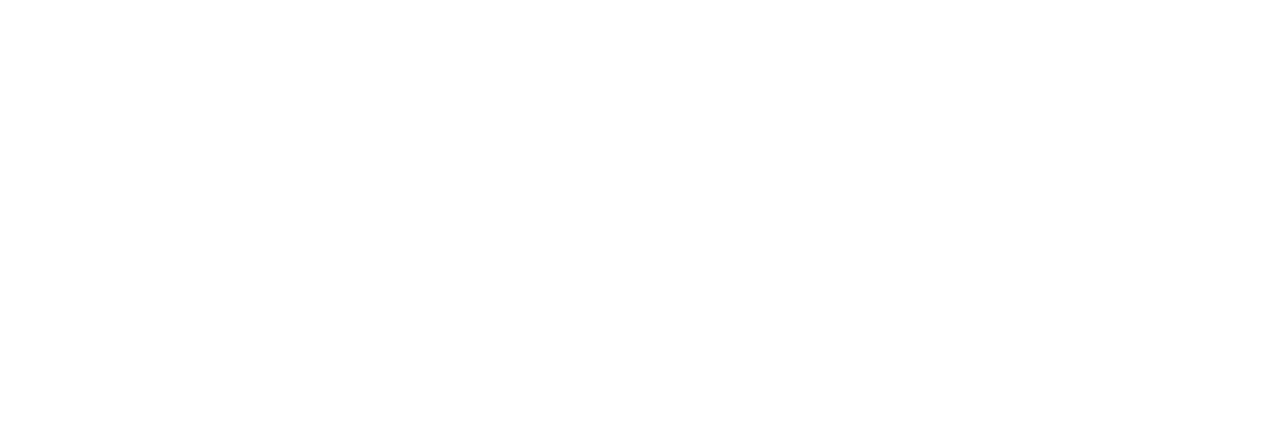
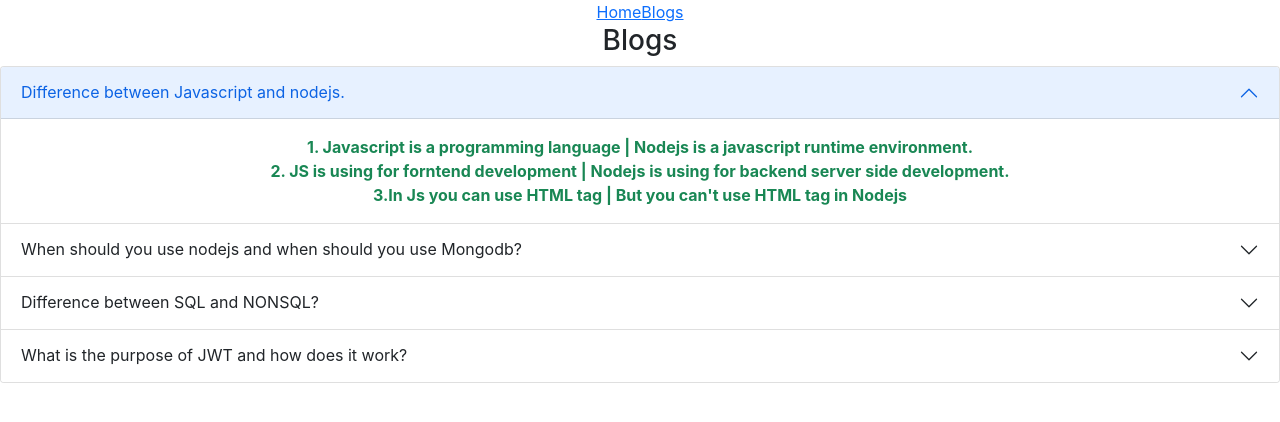
Before and after one commit to hridoy002/The_Book_Planet_client, a React (Create React App) app: page /blogs in a window 1280 px wide. Before the commit this address had no page. Shown: the top 422 px of the page. Built offline with nearby package versions, Linux system fonts and the light colour scheme.

Commit message:
not found page implement

```diff
--- a/package.json
+++ b/package.json
@@ -6,7 +6,9 @@
     "@testing-library/jest-dom": "^5.16.4",
     "@testing-library/react": "^13.2.0",
     "@testing-library/user-event": "^13.5.0",
+    "bootstrap": "^5.1.3",
     "react": "^18.1.0",
+    "react-bootstrap": "^2.3.1",
     "react-dom": "^18.1.0",
     "react-router-dom": "^6.3.0",
     "react-scripts": "5.0.1",
--- a/public/index.html
+++ b/public/index.html
@@ -24,7 +24,9 @@
       work correctly both with client-side routing and a non-root public URL.
       Learn how to configure a non-root public URL by running `npm run build`.
     -->
-    <title>React App</title>
+
+    <link href="https://cdn.jsdelivr.net/npm/bootstrap@5.0.2/dist/css/bootstrap.min.css" rel="stylesheet" integrity="sha384-EVSTQN3/azprG1Anm3QDgpJLIm9Nao0Yz1ztcQTwFspd3yD65VohhpuuCOmLASjC" crossorigin="anonymous">
+    <title>The Book Planet</title>
   </head>
   <body>
     <noscript>You need to enable JavaScript to run this app.</noscript>
--- a/src/App.js
+++ b/src/App.js
@@ -2,12 +2,18 @@ import logo from './logo.svg';
 import './App.css';
 import { Route, Routes } from 'react-router-dom';
 import Home from './pages/Home/Home';
+import Blogs from './pages/Blogs/Blogs';
+import Header from './pages/Header/Header';
+import NotFound from './pages/NotFound/NotFound';
 
 function App() {
   return (
     <div className="App">
+      <Header/>
       <Routes>
           <Route path='/' element={<Home/>}></Route>
+        <Route path='/blogs' element={<Blogs/>} />
+        <Route path='/*' element={<NotFound />} />
       </Routes>
     </div>
   );
--- /dev/null
+++ b/src/pages/Blogs/Blogs.js
@@ -0,0 +1,42 @@
+import React from 'react';
+import { Accordion } from 'react-bootstrap';
+
+const Blogs = () => {
+    return (
+        <div>
+            <h3>Blogs</h3>
+            <Accordion defaultActiveKey="0">
+                <Accordion.Item eventKey="0">
+                    <Accordion.Header>Difference between Javascript and nodejs.</Accordion.Header>
+                    <Accordion.Body className='text-success fw-bold'>
+                        1. Javascript is a programming language | Nodejs is a javascript runtime environment.
+                        <br />
+                        2. JS is using for forntend development | Nodejs is using for backend server side development.
+                        <br />
+                        3.In Js you can use HTML tag | But you can't use HTML tag in Nodejs
+                    </Accordion.Body>
+                </Accordion.Item>
+                <Accordion.Item eventKey="1">
+                    <Accordion.Header>When should you use nodejs and when should you use Mongodb?</Accordion.Header>
+                    <Accordion.Body>
+
+                    </Accordion.Body>
+                </Accordion.Item>
+                <Accordion.Item eventKey="2">
+                    <Accordion.Header>Difference between SQL and NONSQL?</Accordion.Header>
+                    <Accordion.Body>
+
+                    </Accordion.Body>
+                </Accordion.Item>
+                <Accordion.Item eventKey="3">
+                    <Accordion.Header>What is the purpose of JWT and how does it work?</Accordion.Header>
+                    <Accordion.Body>
+
+                    </Accordion.Body>
+                </Accordion.Item>
+            </Accordion>
+        </div>
+    );
+};
+
+export default Blogs;
--- /dev/null
+++ b/src/pages/Header/Header.js
@@ -0,0 +1,13 @@
+import React from 'react';
+import { Link } from 'react-router-dom';
+
+const Header = () => {
+    return (
+        <div>
+            <Link to='/'>Home</Link>
+            <Link to='/blogs'>Blogs</Link>
+        </div>
+    );
+};
+
+export default Header;
--- /dev/null
+++ b/src/pages/NotFound/NotFound.js
@@ -0,0 +1,11 @@
+import React from 'react';
+import sleep from '../../images/404.jpg'
+const NotFound = () => {
+    return (
+        <div>
+            <img src={sleep} alt="" />
+        </div>
+    );
+};
+
+export default NotFound;
```
Also changed, not shown: src/images/404.jpg (added), 1 other file (tests, documents, lock files or other folders).
